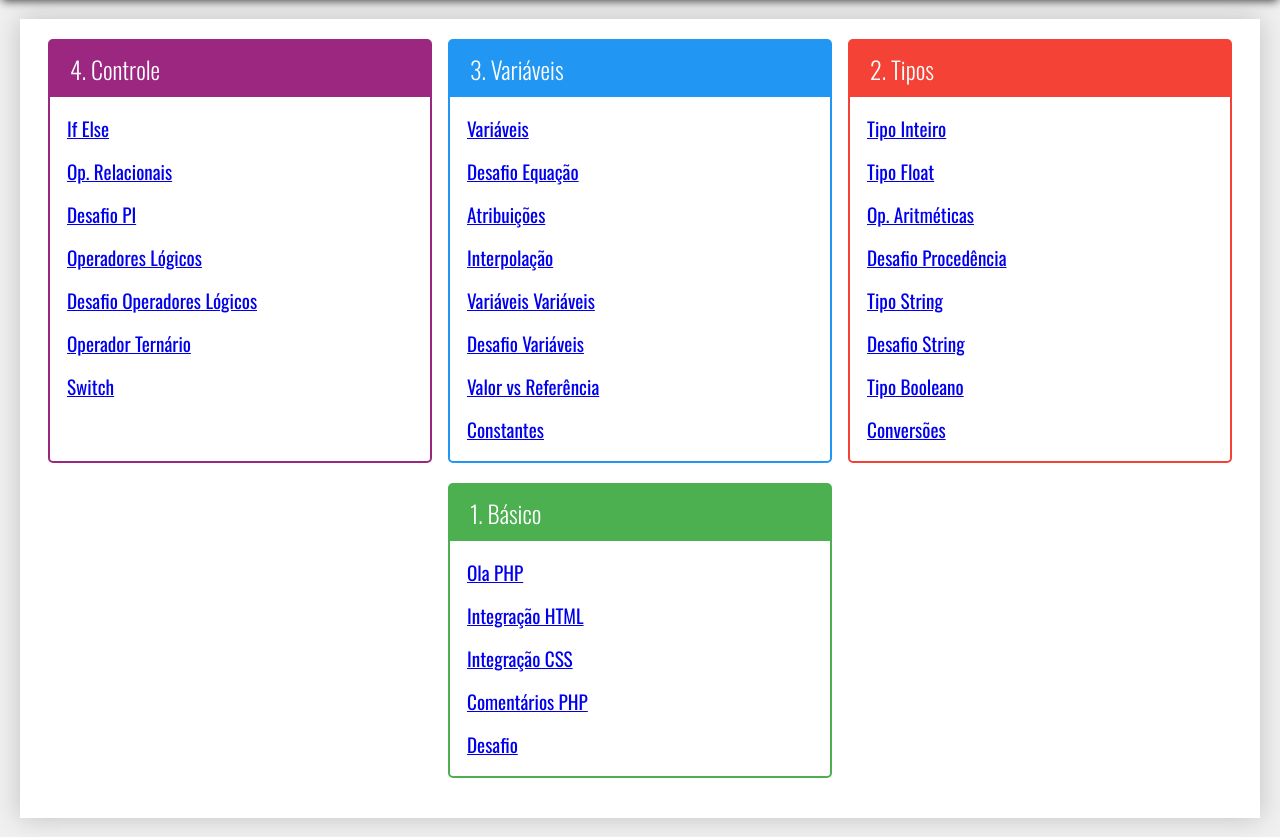
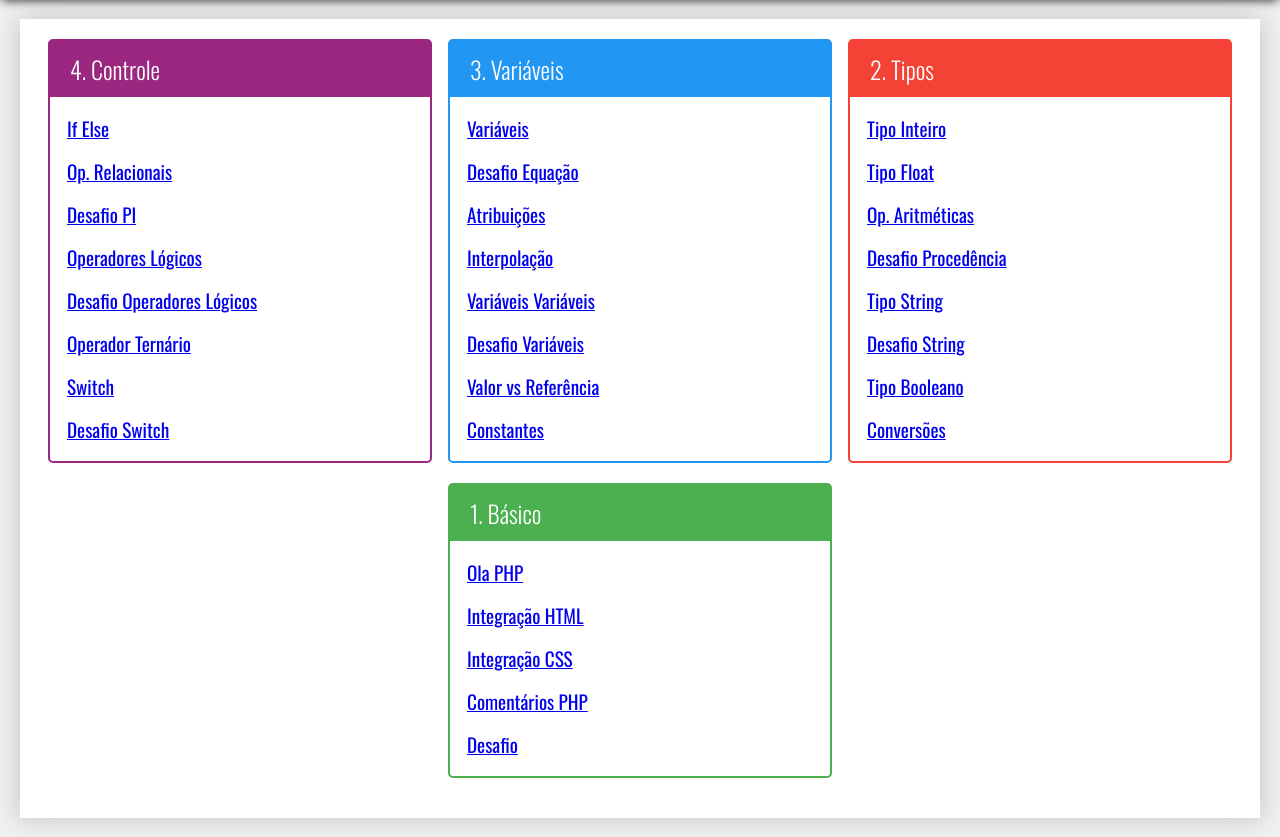
Before and after one commit to BRADDTELES/Curso-PHP7, a PHP site: page /aula-01/ in a window 1280 px wide. Shown: the part 121-958 px from the top of the page. Run offline with PHP 8.4, Linux system fonts and the light colour scheme.

Commit message:
Desafio Switch

```diff
--- a/aula-01/index.php
+++ b/aula-01/index.php
@@ -56,6 +56,11 @@
               <li>
                 <a href="exercicio.php?dir=controle&file=switch">
                   Switch
+                </a>
+              </li>
+              <li>
+                <a href="exercicio.php?dir=controle&file=desafio_switch">
+                  Desafio Switch
                 </a>
               </li>
             </ul>
```
